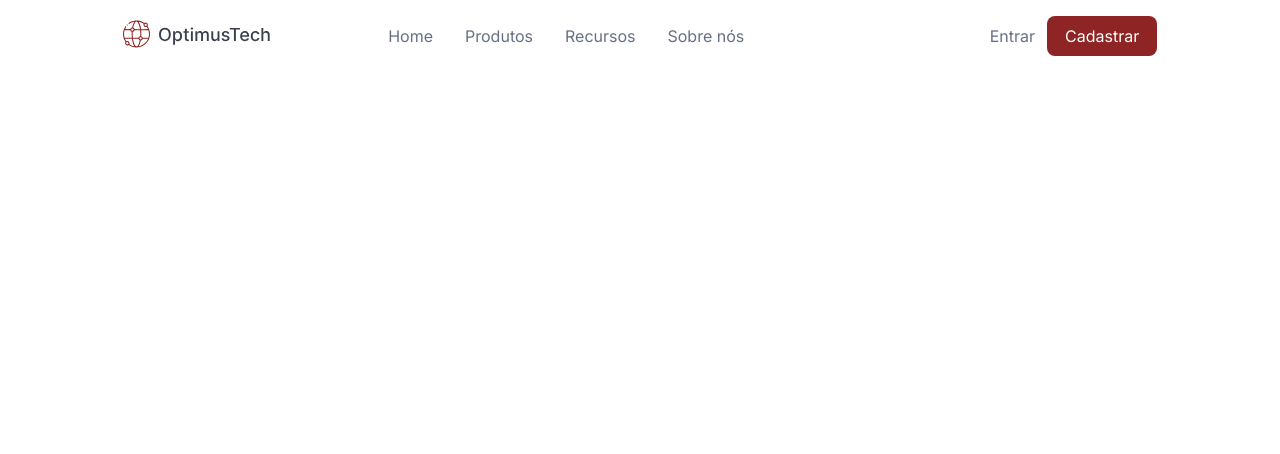
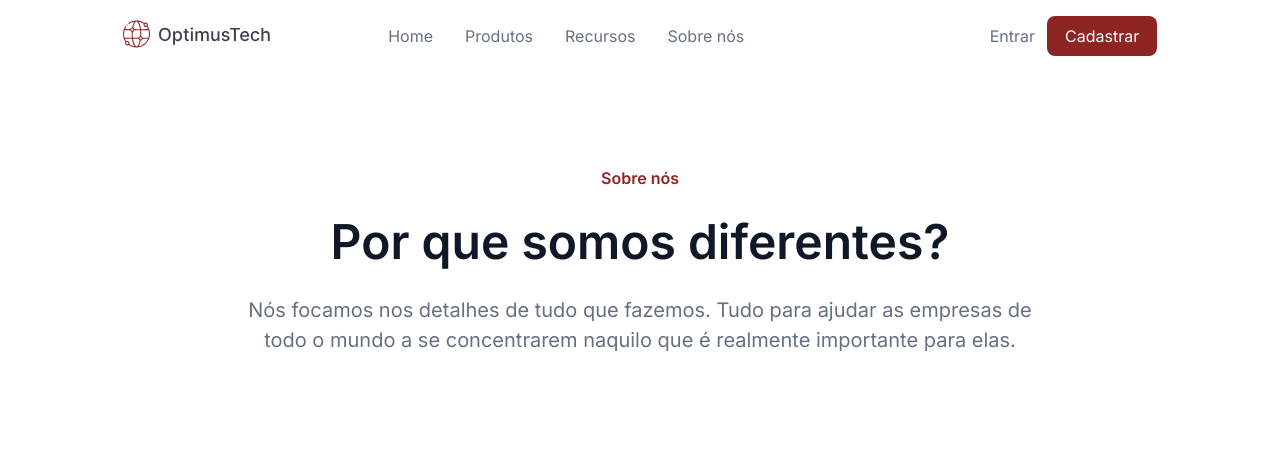
Before and after one commit to MarkCambuhy/7daysOfCode-HTML-CSS, a plain HTML site: page index.html in a window 1280 px wide. Drawn offline with Linux system fonts and the light colour scheme.

Commit message:
dia 2: section cabeçalho

```diff
--- a/index.html
+++ b/index.html
@@ -28,5 +28,16 @@
         <a class="navigation__action__button" href="#">Cadastrar</a>
       </div>
     </header>
+    <main>
+      <section class="cabecalho">
+        <span class="cabecalho__sobre">Sobre nós</span>
+        <h1 class="cabecalho__titulo">Por que somos diferentes?</h1>
+        <p class="cabecalho__texto">
+          Nós focamos nos detalhes de tudo que fazemos. Tudo para ajudar as
+          empresas de todo o mundo a se concentrarem naquilo que é realmente
+          importante para elas.
+        </p>
+      </section>
+    </main>
   </body>
 </html>
--- a/style.css
+++ b/style.css
@@ -4,6 +4,7 @@
   --branco: #ffffff;
   --vermelho-escuro: #8e2424;
   --cinza: #667085;
+  --dark-blue: #101828;
   --font-principal: "Inter", sans-serif;
 }
 
@@ -56,3 +57,32 @@ body {
   padding: 10px 18px;
   border-radius: 8px;
 }
+
+.cabecalho {
+  display: flex;
+  flex-direction: column;
+  align-items: center;
+  gap: 24px;
+  padding: 6rem 0;
+}
+
+.cabecalho__sobre {
+  color: var(--vermelho-escuro);
+  font-size: 1rem;
+  font-weight: 600;
+}
+
+.cabecalho__titulo {
+  font-size: 3rem;
+  font-weight: 600;
+  color: var(--dark-blue);
+}
+
+.cabecalho__texto {
+  color: var(--cinza);
+  max-width: 800px;
+  font-size: 1.25rem;
+  font-weight: 400;
+  line-height: 30px;
+  text-align: center;
+}
```
